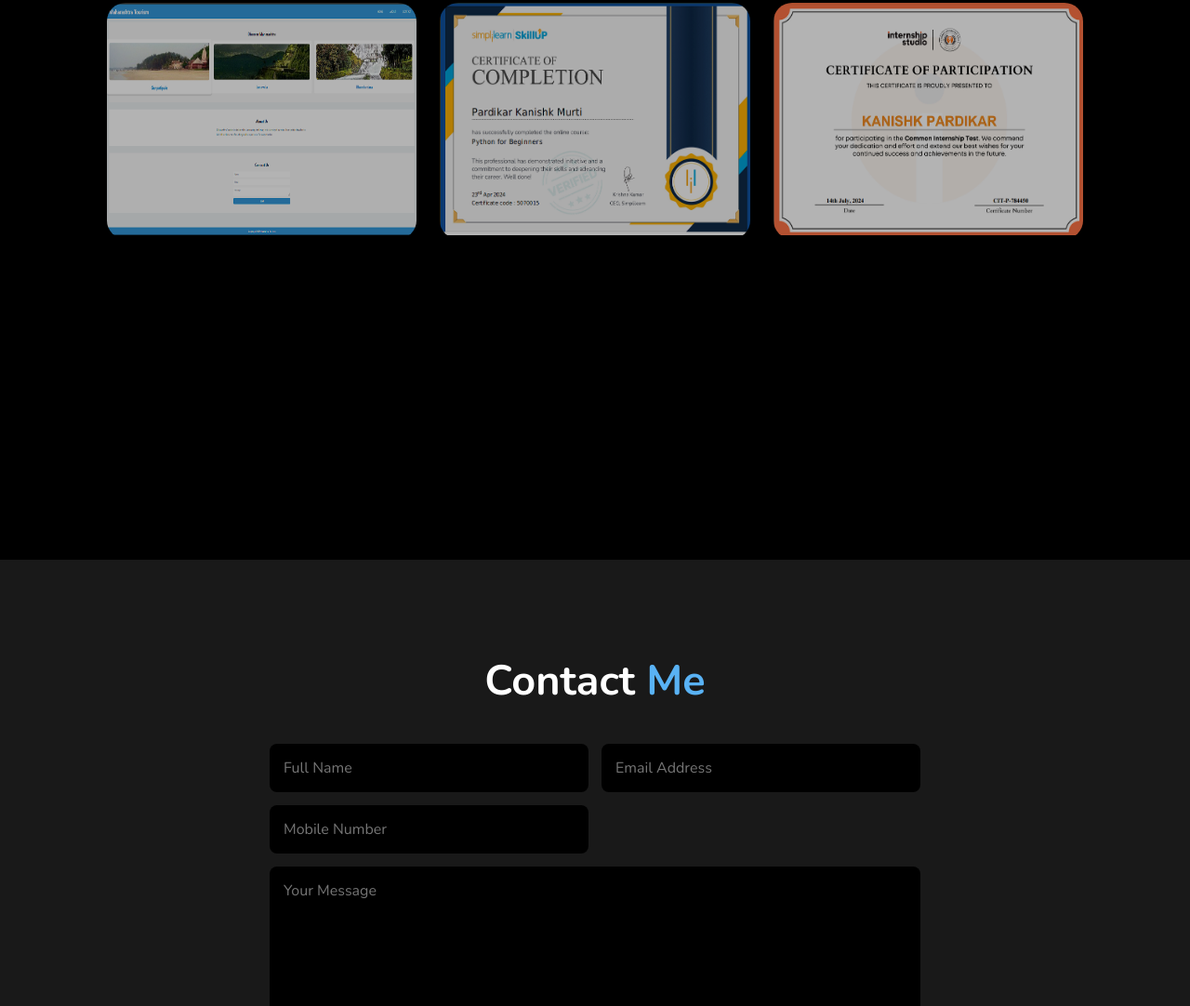
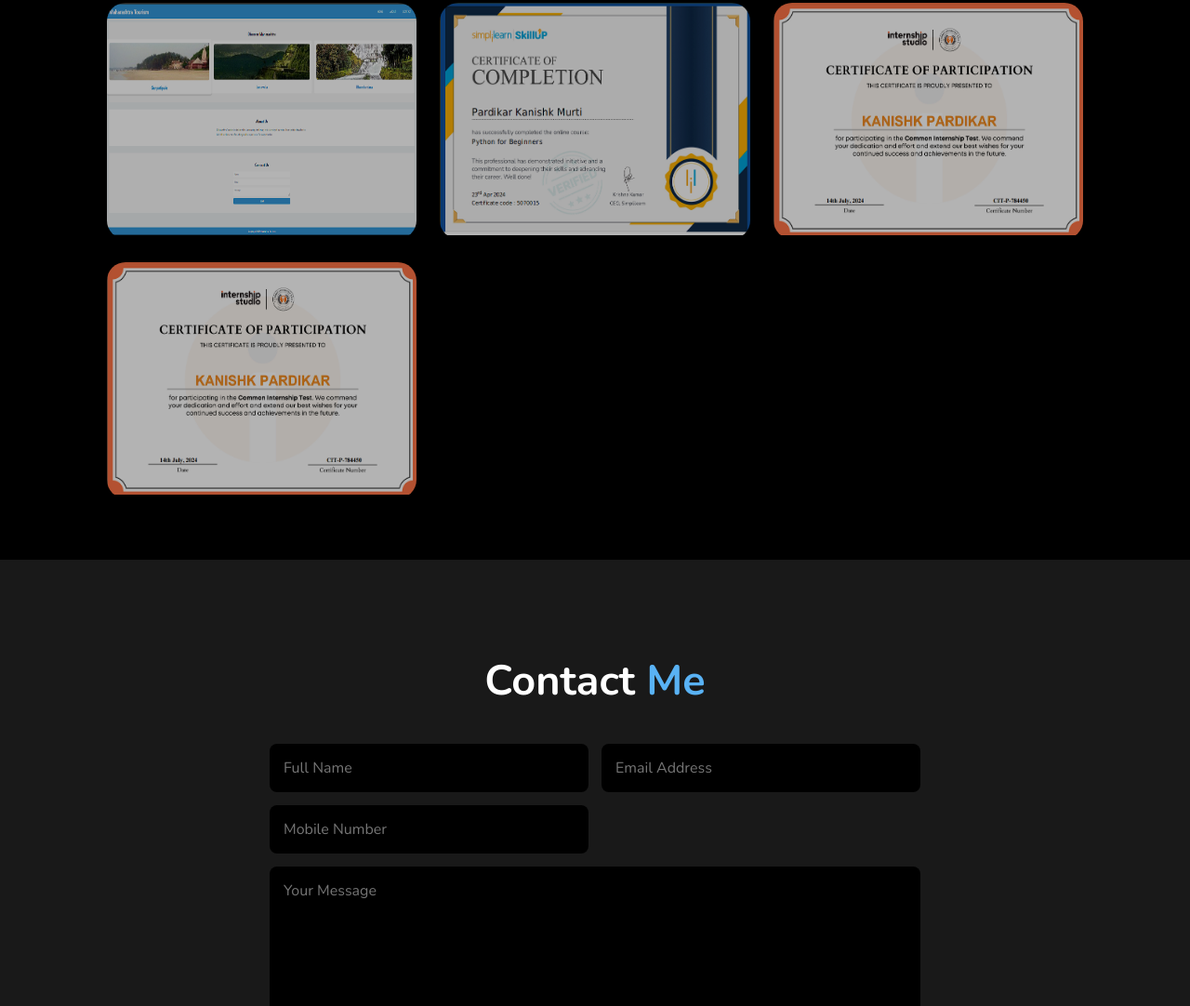
Before and after one commit to Kanishk414/Project-3_Portfolio-Website, a website: page public/index.html in a window 1280 px wide. Shown: the part 1798-2880 px from the top of the page at 93% size. Drawn offline with nearby package versions, Linux system fonts and the light colour scheme.

Commit message:
Update index.html

```diff
--- a/public/index.html
+++ b/public/index.html
@@ -130,6 +130,17 @@
             </a>
             </div>
 
+            <div class="portfolio-box">
+                <a id="link" href="https://drive.google.com/file/d/1F4jsX_E2NClC1MQizh0oJJzz6uFylGtv/view?usp=sharing">
+                <img src="internshipstudio.png" alt="" width="300rem" height="250rem">
+                <div class="portfolio-layer">
+                    <h4>Blind Coding</h4>
+                    <p>2nd position in blind coding competition</p>
+                    <i class="fa-solid fa-up-right-from-square"></i>
+                </div>
+            </a>
+            </div>
+
 
             </div>
         </div>
```
